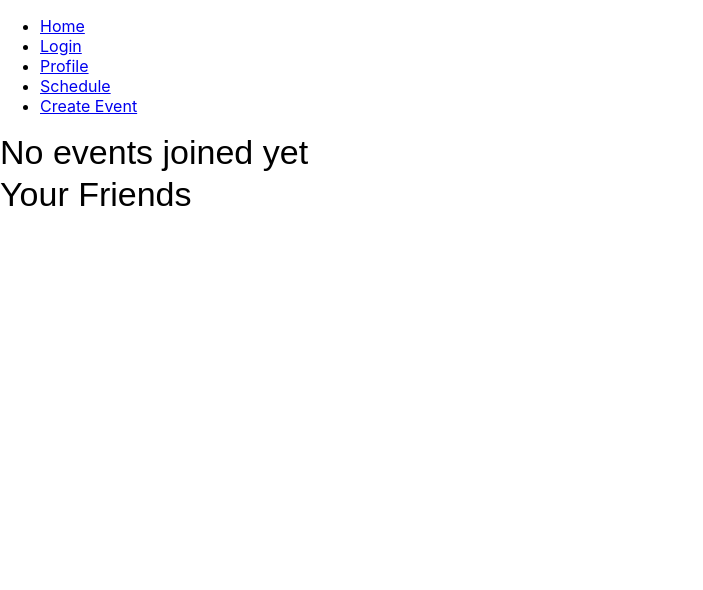
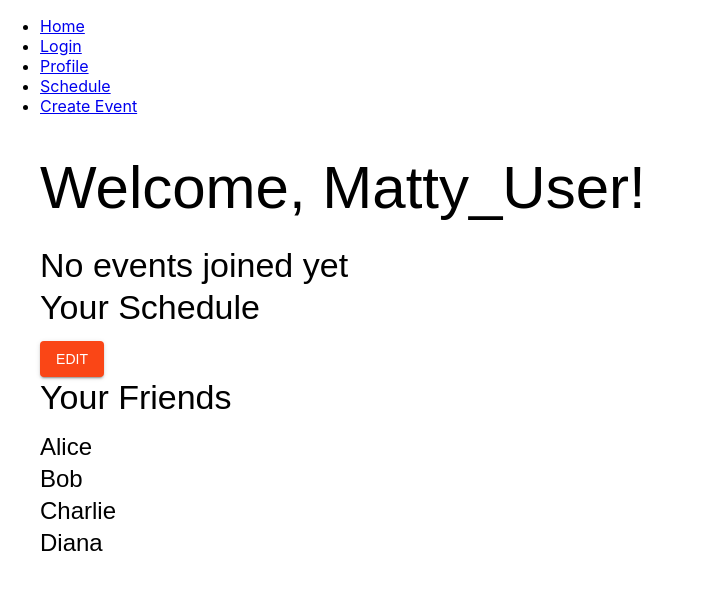
Before and after one commit to mattcattb/Gator-Scheduler, a React (Create React App) app in the folder wtm-react/: page / in a window 1280 px wide. Shown: the top 590 px of the page, without its empty margins (0-703 px from the left). Built offline with nearby package versions, Linux system fonts and the light colour scheme; sample sign-in values are in the browser's storage.

Commit message:
YAYYY restored stuff

```diff
--- a/wtm-react/src/components/HomeView/friendsdisplay.jsx
+++ b/wtm-react/src/components/HomeView/friendsdisplay.jsx
@@ -1,12 +1,23 @@
 import { Box, Typography, Card, CardContent, Button } from '@mui/material';
 
-function FriendsDisplay() {
+export default function FriendsDisplay({friends}) {
     // show all of your friends, when clicked view their schedule
     return (
       <Box>
         <Typography variant='h4' gutterBottom>Your Friends</Typography>
+
+        {friends.map((friend) => (
+          <FriendsPreview key={friend.id} friend={friend} />
+        ))}
       </Box>
     )
   }
 
-export default FriendsDisplay;
+
+function FriendsPreview({friend}) {
+  return (
+    <Box>
+      <Typography variant='h5'>{friend.name}</Typography>
+    </Box>
+  )
+}
--- /dev/null
+++ b/wtm-react/src/components/HomeView/scheduledisplay.jsx
@@ -0,0 +1,14 @@
+import React from 'react'
+import {Box, Typography, Button} from '@mui/material';
+export default function ScheduleDisplay() {
+  return (
+    <Box>
+        <Typography variant='h4' gutterBottom>Your Schedule</Typography>
+        <Button variant='contained'>Edit</Button>
+        <SchedulePreview/>
+    </Box>
+  )
+}
+function SchedulePreview() {
+    // preview of your schedule
+}
--- a/wtm-react/src/pages/homeview.jsx
+++ b/wtm-react/src/pages/homeview.jsx
@@ -1,15 +1,23 @@
 import JoinedEvents from "../components/HomeView/joinedevents";
-import HomepageHeader from "../components/HomeView/homepageheader";
 import FriendsDisplay from "../components/HomeView/friendsdisplay";
+import ScheduleDisplay from "../components/HomeView/scheduledisplay.jsx";
 
-function HomeView() {
+import { Typography } from "@mui/material";
+const sampleFriends = [
+  { id: 1, name: 'Alice' },
+  { id: 2, name: 'Bob' },
+  { id: 3, name: 'Charlie' },
+  { id: 4, name: 'Diana' },
+];
+const sampleUser = "Matty_User"
+
+export default function HomeView() {
     return (
-      <div className='HomeView'>
-        <HomepageHeader />
+      <div className='HomeView' style={{ padding: '20px', maxWidth: '1200px', margin: 'auto' }}>
+        <Typography variant='h2' gutterBottom>Welcome, {sampleUser}!</Typography>
         <JoinedEvents events={[]}/>
-        <FriendsDisplay />
+        <ScheduleDisplay />
+        <FriendsDisplay friends={sampleFriends}/>
       </div>
     );
   }
-
-  export default HomeView;
```
Also changed, not shown: wtm-react/src/components/HomeView/homepageheader.jsx (deleted, +0 -10 lines).
